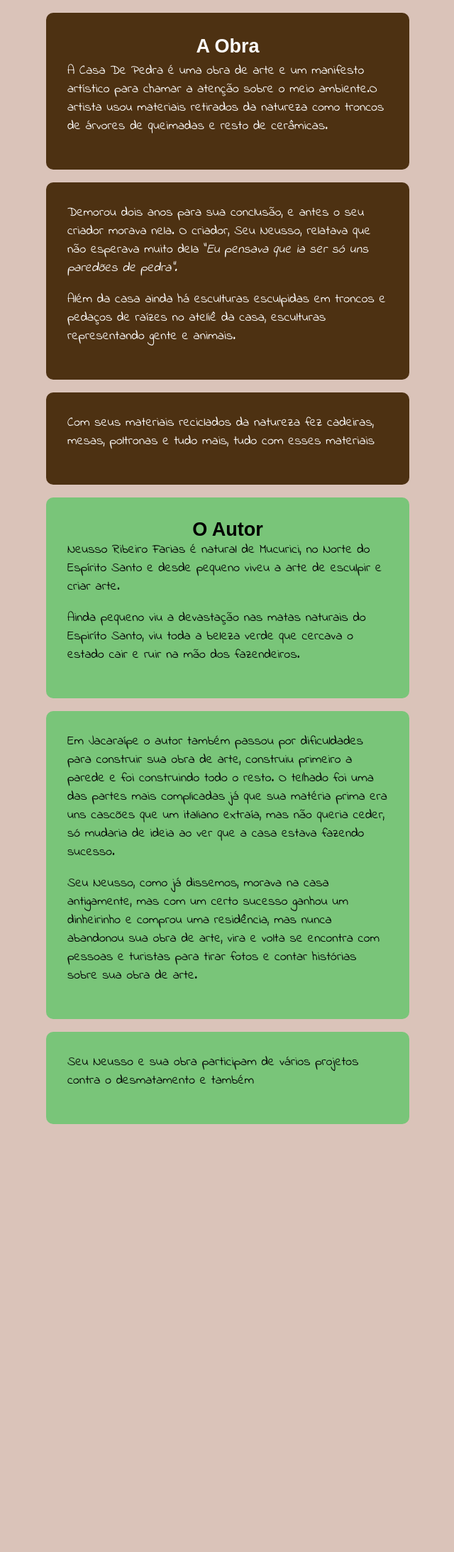
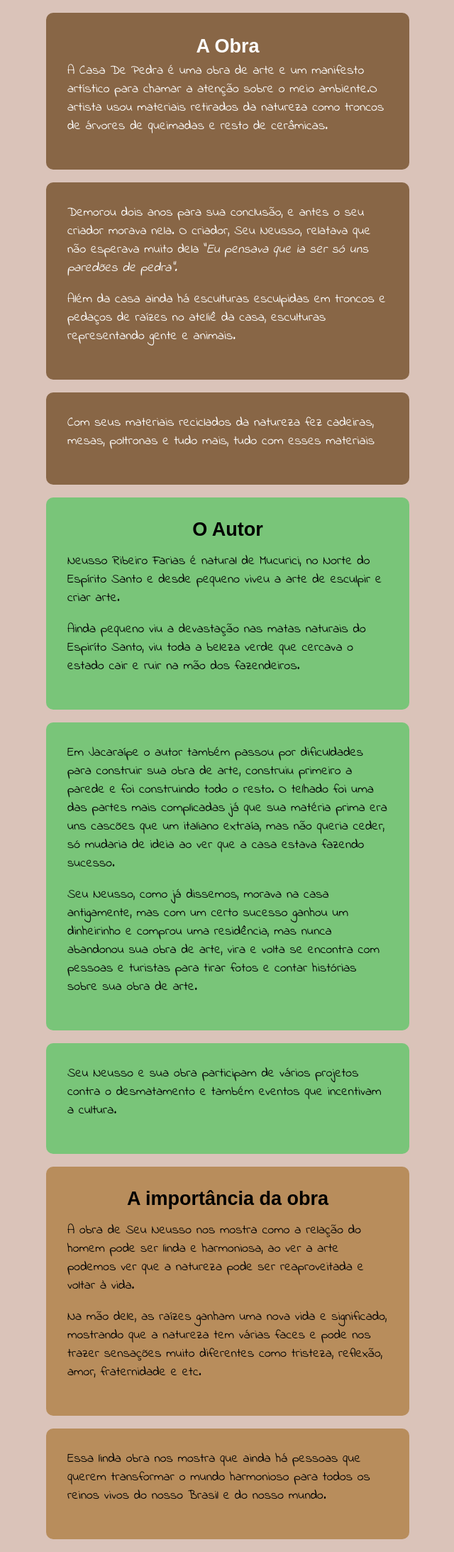
Before and after one commit to Biel-Silva/Casa-De-Pedra, a PHP site: page / in a window 1280 px wide. Shown: the part 224-2411 px from the top of the page at 71% size, without its empty margins (319-959 px from the left). Before the commit the page ends 1808 px from the top, so only its background shows below. Run offline with PHP 8.4, Linux system fonts and the light colour scheme; some web fonts are replaced.

Commit message:
Mais texto

```diff
--- a/estilos/style.css
+++ b/estilos/style.css
@@ -33,11 +33,20 @@ p{
 .title{
     font-family: Arial, Helvetica, sans-serif;
     text-align:center;
+    margin-bottom:16px;
 }
 
 .obra{
-    background-color:#4d3112;
+    background-color:#886646;
     color:#fff;
+}
+
+.autor{
+    background-color: #79c579;
+}
+
+.arte{
+    background-color:#b88d5c;
 }
 
 header{
@@ -116,12 +125,14 @@ main article{
     font-family:var(--font-escrever);
     width:40%;
     font-size:18px;
-    background-color: #79c579;
     padding:30px;
     border-radius:10px;
     color:#000;
     box-sizing: border-box;
 }
+
+
+
 
 /*Créditos*/
 #cred article{
@@ -135,6 +146,10 @@ main article{
     color:#000;
 }
 /*Fim dos créditos*/
+
+
+
+
 
 /*Jogo*/
 #jg article{
--- a/index.html
+++ b/index.html
@@ -46,7 +46,7 @@
             <p>Com seus materiais reciclados da natureza fez cadeiras, mesas, poltronas e tudo mais, tudo com esses materiais</p>
         </article>
 
-        <article>
+        <article class="autor">
             <h1 class="title">O Autor</h1>
 
             <p>
@@ -58,7 +58,7 @@
             </p>
         </article>
 
-        <article>
+        <article class="autor">
             <p>
                 Em Jacaraípe o autor também passou por dificuldades para construir sua obra de arte, construiu primeiro a parede e foi construindo todo o resto. O telhado foi uma das partes mais complicadas já que sua matéria prima era uns cascões que um italiano extraía, mas não queria ceder, só mudaria de ideia ao ver que a casa estava fazendo sucesso.
             </p>
@@ -68,9 +68,27 @@
             </p>
         </article>
 
-        <article>
+        <article class="autor">
             <p>
-                Seu Neusso e sua obra participam de vários projetos contra o desmatamento e também
+                Seu Neusso e sua obra participam de vários projetos contra o desmatamento e também eventos que incentivam a cultura.
+            </p>
+        </article>
+
+        <article class="arte">
+            <h1 class="title">A importância da obra</h1>
+
+            <p>
+                A obra de Seu Neusso nos mostra como a relação do homem pode ser linda e harmoniosa, ao ver a arte podemos ver que a natureza pode ser reaproveitada e voltar à vida.
+            </p>
+
+            <p>
+                Na mão dele, as raízes ganham uma nova vida e significado, mostrando que a natureza tem várias faces e pode nos trazer sensações muito diferentes como tristeza, reflexão, amor, fraternidade e etc.
+            </p>
+        </article>
+
+        <article class="arte">
+            <p>
+                Essa linda obra nos mostra que ainda há pessoas que querem transformar o mundo harmonioso para todos os reinos vivos do nosso Brasil e do nosso mundo.
             </p>
         </article>
     </main>
```
Also changed, not shown: 1 other file.
